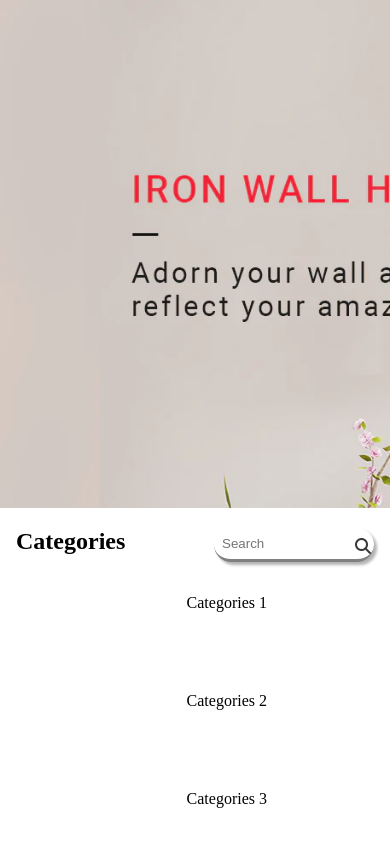
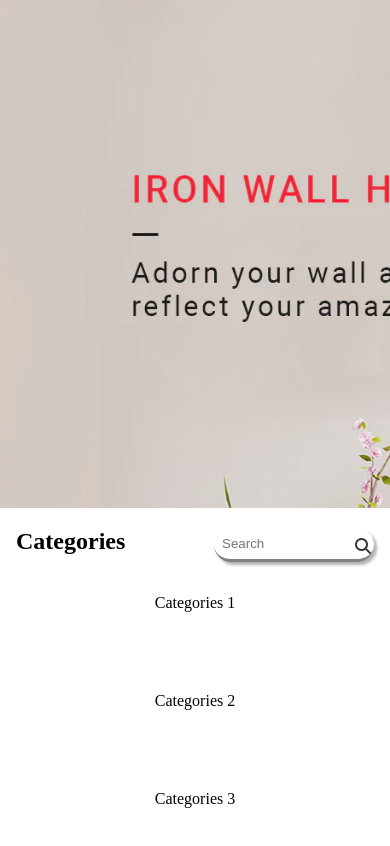
Before and after one commit to zeeshanquamer/abd, a plain HTML site: page index.html in a window 390 px wide. Shown: the part 84-930 px from the top of the page. Drawn offline with nearby package versions, Linux system fonts and the light colour scheme.

Commit message:
fixed grid layout

```diff
--- a/css/style.css
+++ b/css/style.css
@@ -323,4 +323,7 @@ body {
   .category-top input {
     width: 10rem;
   }
+  .categories {
+    width: 100%;
+  }
 }
```
